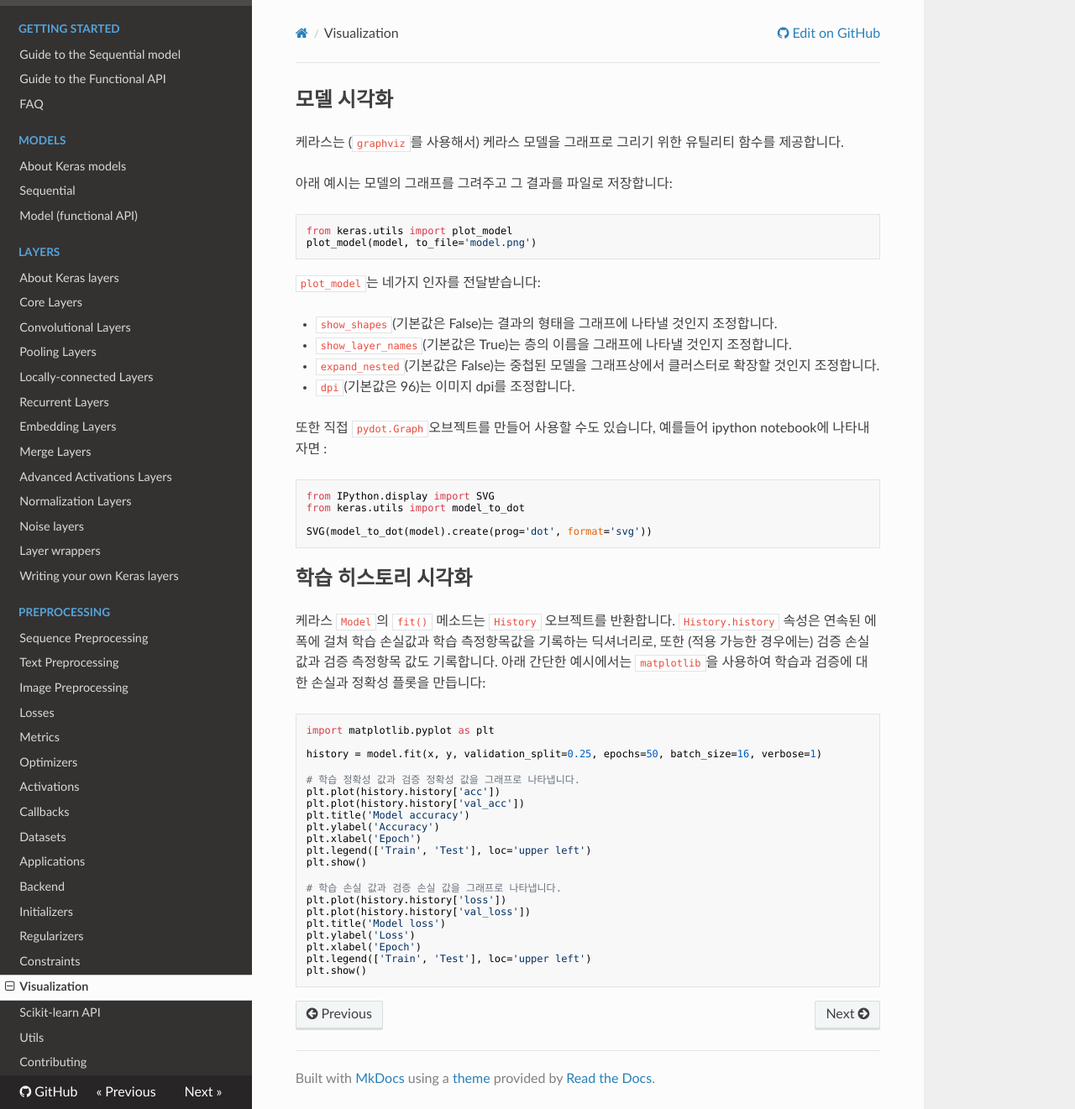
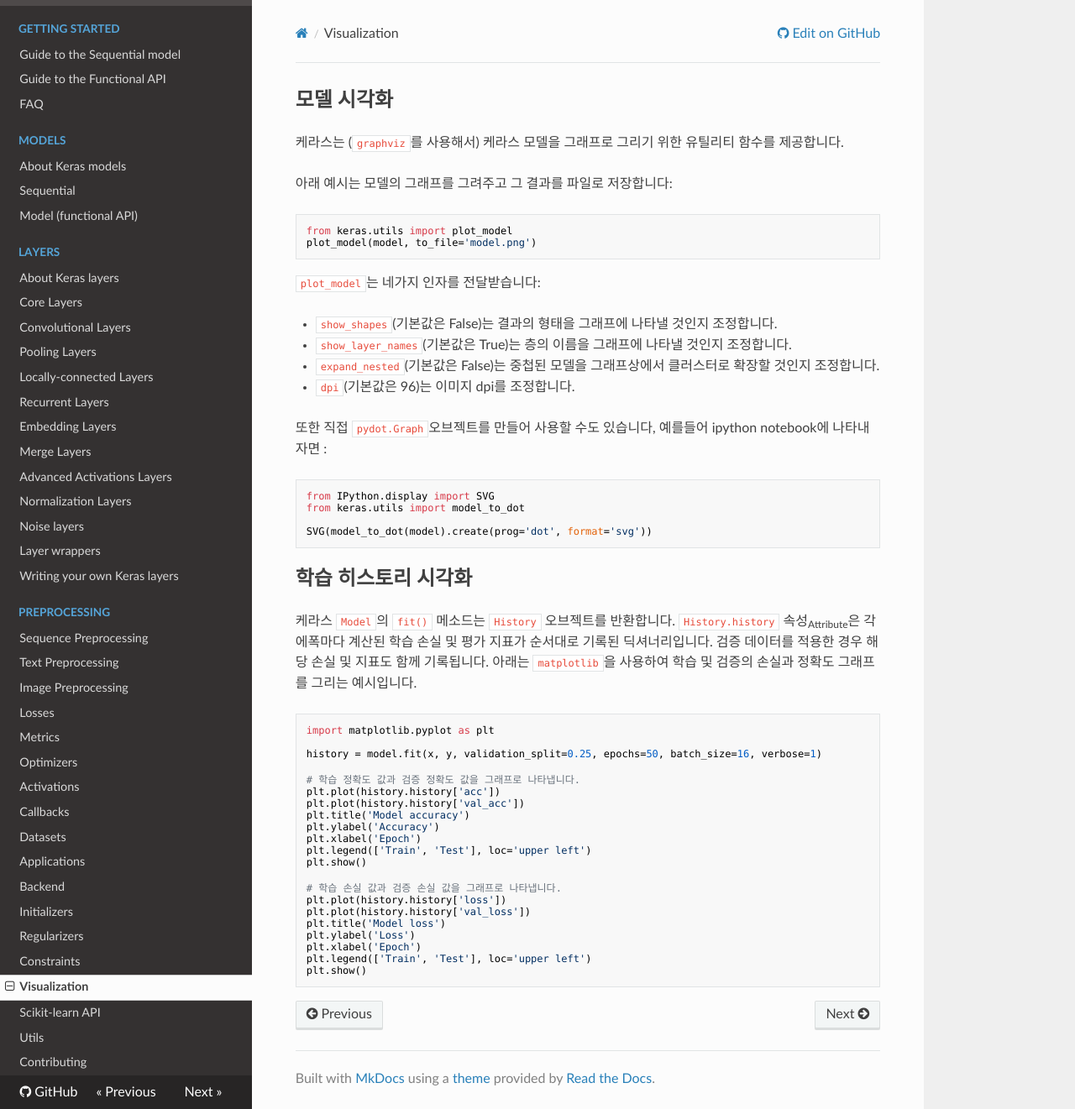
Before and after one commit to keras-team/keras-docs-ko, an MkDocs documentation site: the page built from sources/visualization.md, in a window 1280 px wide and 1321 px high. Shown: the whole window at 84% size. Built offline with MkDocs 1.6.1, drawn with Linux system fonts in a browser that asks for light colours; nearby versions of some CDN libraries.

Commit message:
'학습 히스토리 시각화' 문단의 단어 및 내용 수정
내용 수정
- 이해하기 쉬운 문장으로 수정(준영님의 [sequencial.md](http://sequencial.md) 수정PR 내용 참고)

단어 수정
- 학습측정항목값(training metric value) →학습 지표값(기존 논의내용에 따름)
- 학습 정확성 값(training accuracy values) →학습 정확도 값(기존 논의내용에 따름)
- 검증 정확성 값(validation accuracy values)→검증 정확도 값(기존 논의내용에 따름)
- 플롯→그래프

유지
- 검증 손실 값(validation loss values)
- 학습 손실값(training loss values)

````diff
--- a/sources/visualization.md
+++ b/sources/visualization.md
@@ -26,14 +26,14 @@ SVG(model_to_dot(model).create(prog='dot', format='svg'))
 
 ## 학습 히스토리 시각화
 
-케라스 `Model`의 `fit()` 메소드는 `History` 오브젝트를 반환합니다. `History.history` 속성은 연속된 에폭에 걸쳐 학습 손실값과 학습 측정항목값을 기록하는 딕셔너리로, 또한 (적용 가능한 경우에는) 검증 손실 값과 검증 측정항목 값도 기록합니다. 아래 간단한 예시에서는 `matplotlib`을 사용하여 학습과 검증에 대한 손실과 정확성 플롯을 만듭니다:
+케라스 `Model`의 `fit()` 메소드는 `History` 오브젝트를 반환합니다. `History.history` 속성<sub>Attribute</sub>은 각 에폭마다 계산된 학습 손실 및 평가 지표가 순서대로 기록된 딕셔너리입니다. 검증 데이터를 적용한 경우 해당 손실 및 지표도 함께 기록됩니다. 아래는 `matplotlib`을 사용하여 학습 및 검증의 손실과 정확도 그래프를 그리는 예시입니다.
 
 ```python
 import matplotlib.pyplot as plt
 
 history = model.fit(x, y, validation_split=0.25, epochs=50, batch_size=16, verbose=1)
 
-# 학습 정확성 값과 검증 정확성 값을 그래프로 나타냅니다.
+# 학습 정확도 값과 검증 정확도 값을 그래프로 나타냅니다.
 plt.plot(history.history['acc'])
 plt.plot(history.history['val_acc'])
 plt.title('Model accuracy')
````
